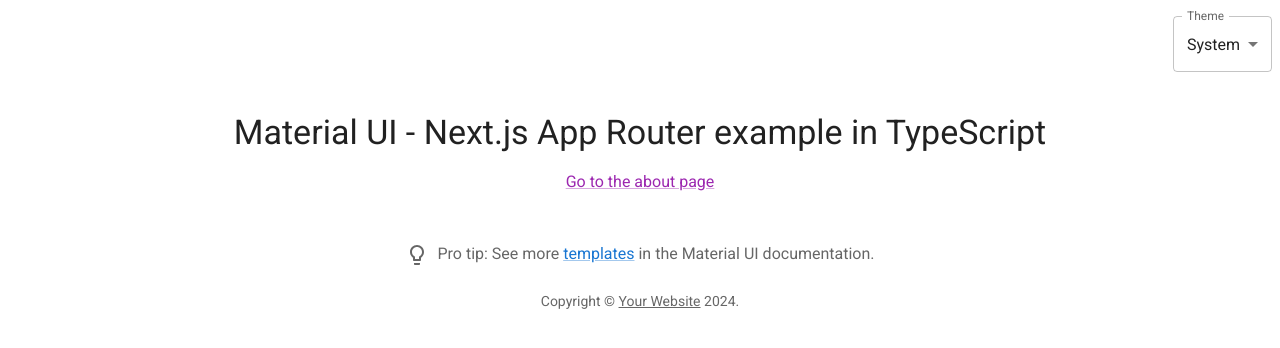
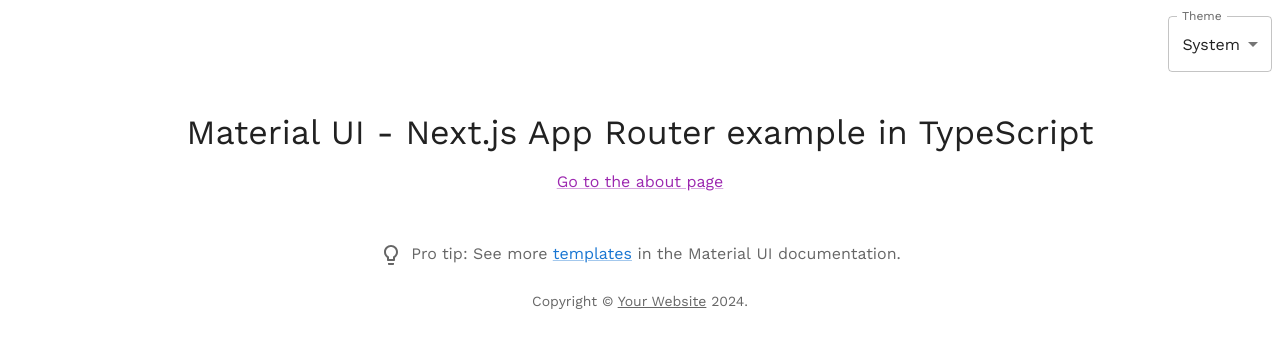
Before and after one commit to JaberChowdhury/NextJs_project, a Next.js app: page / in a window 1280 px wide. Shown: the top 348 px of the page. Built offline with nearby package versions, Linux system fonts and the light colour scheme; what @mui/material-nextjs would draw is missing.

Commit message:
update : replace Roboto font with Work Sans in theme configuration

```diff
--- a/theme.ts
+++ b/theme.ts
@@ -1,8 +1,8 @@
 "use client";
 import { createTheme } from "@mui/material/styles";
-import { Roboto } from "next/font/google";
+import { Work_Sans } from "next/font/google";
 
-const roboto = Roboto({
+const work_sans = Work_Sans({
   weight: ["300", "400", "500", "700"],
   subsets: ["latin"],
   display: "swap",
@@ -14,7 +14,7 @@
     colorSchemeSelector: "class",
   },
   typography: {
-    fontFamily: roboto.style.fontFamily,
+    fontFamily: work_sans.style.fontFamily,
   },
   components: {
     MuiAlert: {
```
